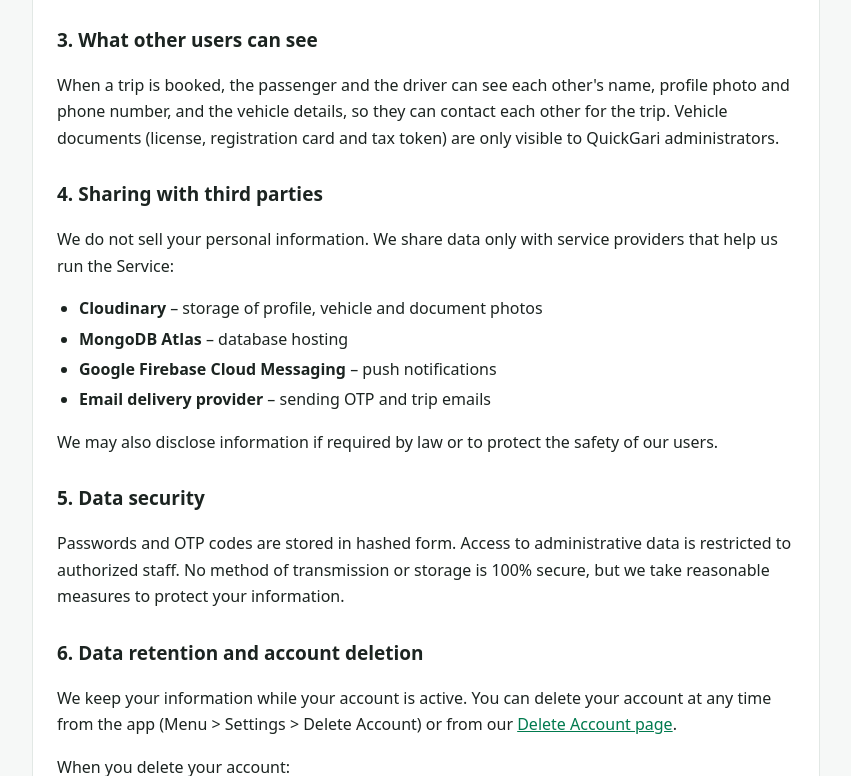
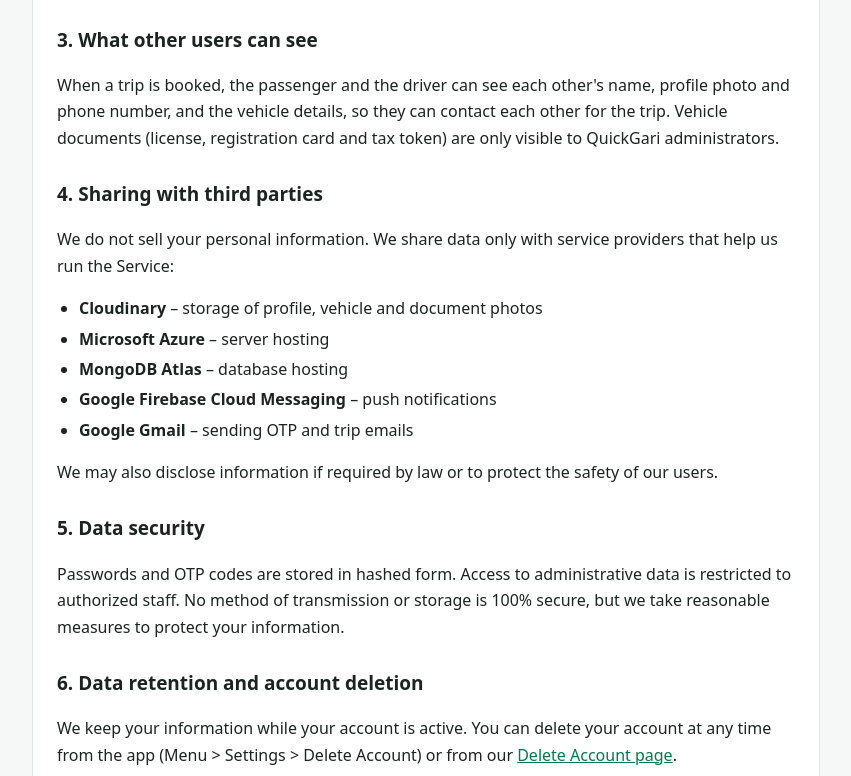
Before and after one commit to arburhan/quickGari-legalPages, a plain HTML site: page privacy-policy.html in a window 1280 px wide. Shown: the part 1334-2110 px from the top of the page, without its empty margins (214-1065 px from the left). Drawn offline with Linux system fonts and the light colour scheme.

Commit message:
change privacy

```diff
--- a/privacy-policy.html
+++ b/privacy-policy.html
@@ -101,7 +101,7 @@ footer { color: var(--muted); font-size: 13px; text-align: center; padding: 0 16
   <main class="wrap">
     <div class="card">
       <h1>Privacy Policy</h1>
-      <p class="updated">Last updated: 20 November 2026</p>
+      <p class="updated">Last updated: 21 November 2026</p>
 
       <p>
         This Privacy Policy explains how QuickGari ("we", "us") collects, uses and
@@ -163,9 +163,10 @@ footer { color: var(--muted); font-size: 13px; text-align: center; padding: 0 16
         that help us run the Service:</p>
       <ul>
         <li><strong>Cloudinary</strong> – storage of profile, vehicle and document photos</li>
+        <li><strong>Microsoft Azure</strong> – server hosting</li>
         <li><strong>MongoDB Atlas</strong> – database hosting</li>
         <li><strong>Google Firebase Cloud Messaging</strong> – push notifications</li>
-        <li><strong>Email delivery provider</strong> – sending OTP and trip emails</li>
+        <li><strong>Google Gmail</strong> – sending OTP and trip emails</li>
       </ul>
       <p>We may also disclose information if required by law or to protect the safety of our users.</p>
 
```
